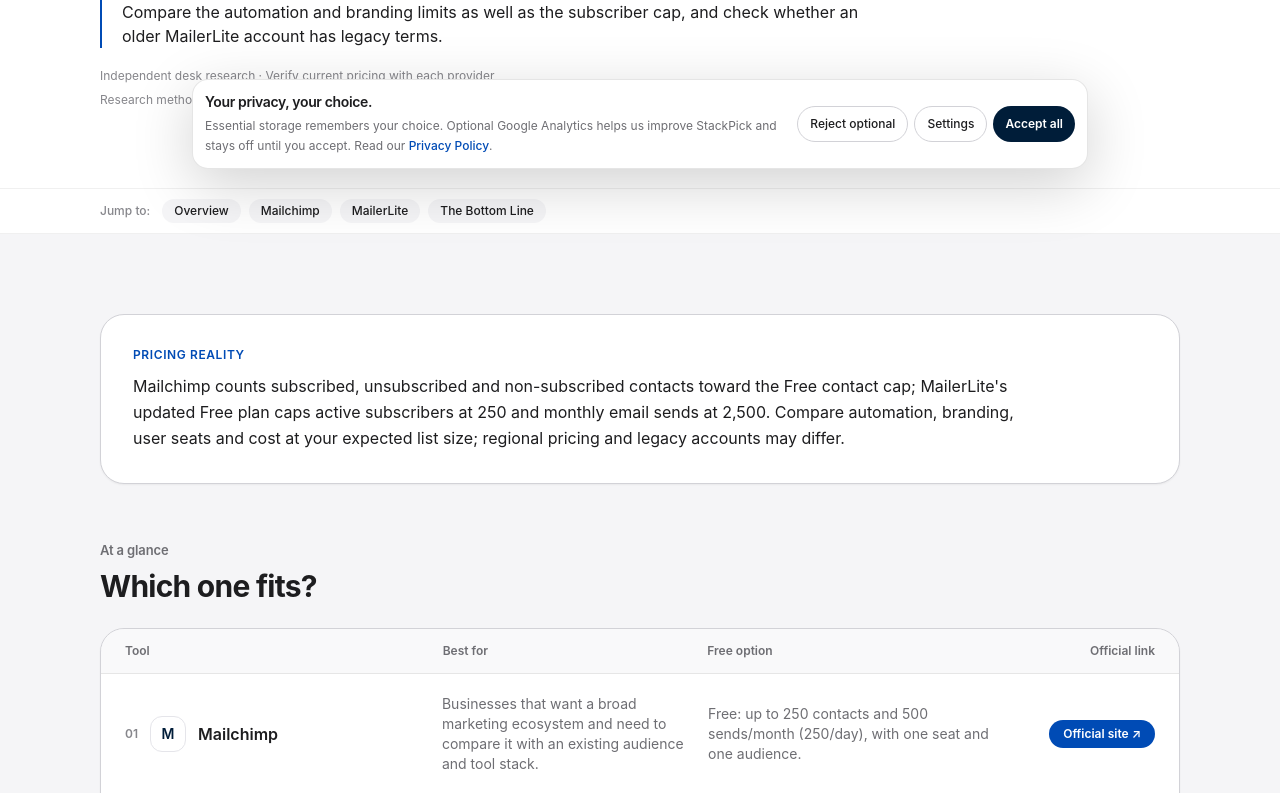
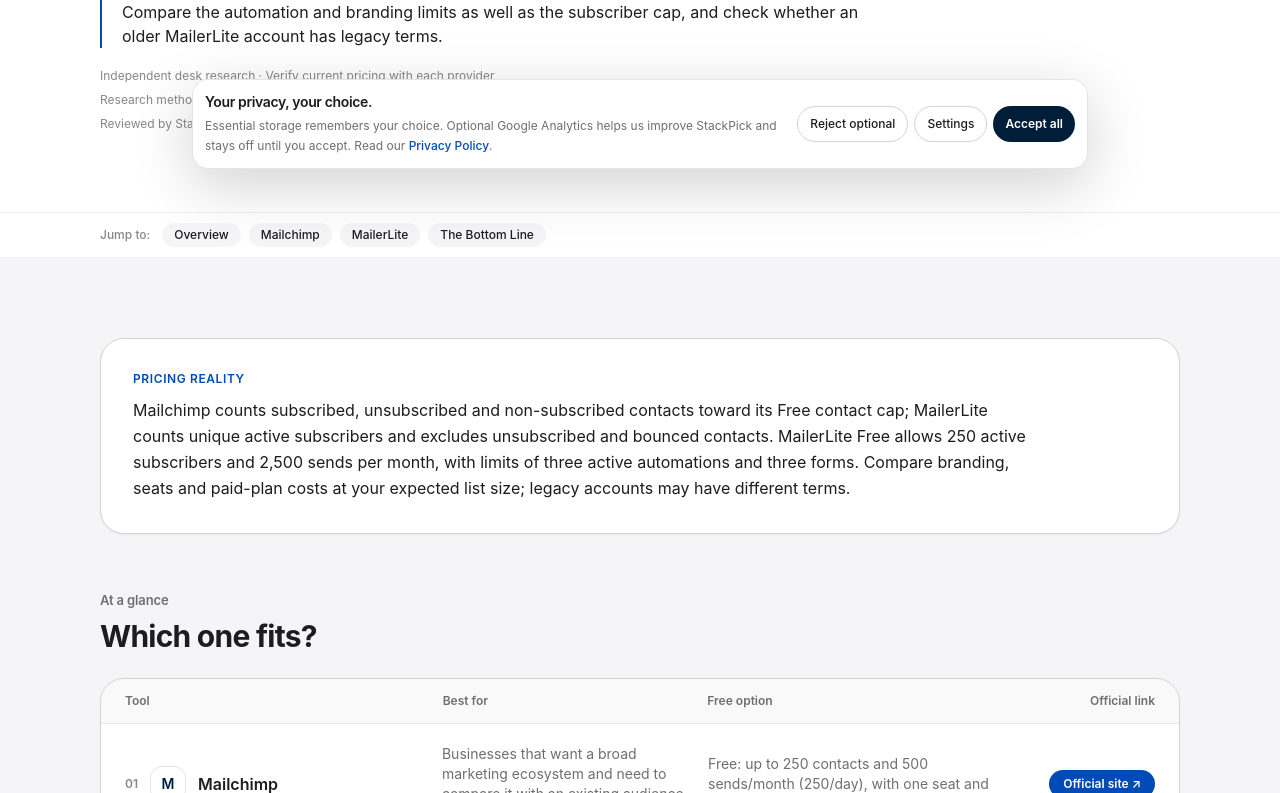
Before and after one commit to LinukaBandara/StackPick, a Next.js app: page /best/mailchimp-vs-mailerlite in a window 1280 px wide. Shown: the part 607-1400 px from the top of the page. Built offline with nearby package versions, Linux system fonts and the light colour scheme; no server answers.

Commit message:
content: refresh MailerLite free plan limits and enforcement

```diff
--- a/app/best/mailchimp-vs-mailerlite/page.tsx
+++ b/app/best/mailchimp-vs-mailerlite/page.tsx
@@ -12,12 +12,13 @@ export default function Page() {
     <ComparisonArticle
       title="Mailchimp vs MailerLite"
       slug="mailchimp-vs-mailerlite"
+      reviewedOn="2026-11-08"
       quickAnswer="For a small newsletter, MailerLite’s Free plan offers a higher monthly send allowance than Mailchimp’s current Free plan: 2,500 versus 500, with both capped at 250 subscribers or contacts. Compare the automation and branding limits as well as the subscriber cap, and check whether an older MailerLite account has legacy terms."
-      intro="Both Mailchimp and MailerLite currently cap their free plans at 250 contacts/subscribers, but their send allowances differ: Mailchimp lists 500 sends per month (250 per day), while MailerLite's updated Free plan lists 2,500 monthly emails. MailerLite reduced its free subscriber cap from 500 to 250 on June 16, 2026. Verify whether an older account is on legacy terms. Official details checked October 17, 2026."
-      pricingNote="Mailchimp counts subscribed, unsubscribed and non-subscribed contacts toward the Free contact cap; MailerLite's updated Free plan caps active subscribers at 250 and monthly email sends at 2,500. Compare automation, branding, user seats and cost at your expected list size; regional pricing and legacy accounts may differ."
+      intro="Both Mailchimp and MailerLite currently cap their free plans at 250 contacts/subscribers, but their send allowances differ: Mailchimp lists 500 sends per month (250 per day), while MailerLite's updated Free plan lists 2,500 monthly emails. MailerLite reduced its free subscriber cap from 500 to 250 on June 16, 2026. Verify whether an older account is on legacy terms. Official details checked November 8, 2026."
+      pricingNote="Mailchimp counts subscribed, unsubscribed and non-subscribed contacts toward its Free contact cap; MailerLite counts unique active subscribers and excludes unsubscribed and bounced contacts. MailerLite Free allows 250 active subscribers and 2,500 sends per month, with limits of three active automations and three forms. Compare branding, seats and paid-plan costs at your expected list size; legacy accounts may have different terms."
       tools={[
         { name: "Mailchimp", bestFor: "Businesses that want a broad marketing ecosystem and need to compare it with an existing audience and tool stack.", freeOption: "Free: up to 250 contacts and 500 sends/month (250/day), with one seat and one audience.", tradeoff: "Unsubscribed and non-subscribed contacts count toward the free contact cap; model contact growth and paid tier costs carefully.", url: "https://mailchimp.com/" },
-        { name: "MailerLite", bestFor: "Freelancers and small businesses prioritizing a focused newsletter, forms and email-automation workflow.", freeOption: "Updated Free plan: up to 250 active subscribers and 2,500 monthly emails; two seats and up to three automations per its June 2026 update.", tradeoff: "The new limit is lower than the prior 500-subscriber/12,000-email offer; legacy accounts may have different terms. Verify account tier before migrating.", url: "https://www.mailerlite.com/" },
+        { name: "MailerLite", bestFor: "Freelancers and small businesses prioritizing a focused newsletter, forms and email-automation workflow.", freeOption: "Updated Free plan: up to 250 active subscribers and 2,500 monthly emails; two seats, three automations, three forms, one landing page and one website of up to five pages. MailerLite counts each unique active email address once; unsubscribed and bounced contacts do not count.", tradeoff: "The new limit is lower than the prior 500-subscriber/12,000-email offer; legacy accounts may have different terms. If Free exceeds 250 active subscribers, campaign and automation sending is paused until the list is reduced or the account is upgraded. Exceeding 2,500 monthly sends also pauses sends until the next monthly reset or upgrade.", url: "https://www.mailerlite.com/" },
       ]}
       bottomLine="Choose by the campaign you will actually run. If you mainly send a regular newsletter and a short welcome sequence, prioritize a straightforward editor and predictable audience pricing. If your marketing relies on several connected campaigns or a wider tool ecosystem, test those exact integrations and automation paths before committing."
     >
@@ -56,7 +57,7 @@ export default function Page() {
             engaged subscribers. Do not move an old list and immediately send to everyone; a new
             tool cannot fix poor list hygiene or a lack of permission to email.
           </p>
-          <p className="mt-5 text-sm leading-6 text-[#667085]">Official plan details checked October 17, 2026: <a className="underline" href="https://mailchimp.com/help/about-mailchimp-pricing-plans/">Mailchimp pricing and contact rules</a>, <a className="underline" href="https://mailchimp.com/pricing/marketing/">Mailchimp pricing</a> and <a className="underline" href="https://www.mailerlite.com/help/free-plan-update-faq">MailerLite Free plan changes</a>. Pricing and account eligibility may change; this is a desk-based comparison, not a deliverability test.</p>
+          <p className="mt-5 text-sm leading-6 text-[#667085]">Official plan details checked November 8, 2026: <a className="underline" href="https://mailchimp.com/help/about-mailchimp-pricing-plans/">Mailchimp pricing and contact rules</a>, <a className="underline" href="https://mailchimp.com/pricing/marketing/">Mailchimp pricing</a> and <a className="underline" href="https://www.mailerlite.com/help/free-plan-update-faq">MailerLite Free plan changes</a> and <a className="underline" href="https://www.mailerlite.com/help/plan-and-billing">MailerLite subscriber, sending and feature limits</a>. Pricing and account eligibility may change; this is a desk-based comparison, not a deliverability test.</p>
         </div>
       </section>
     </ComparisonArticle>
```
